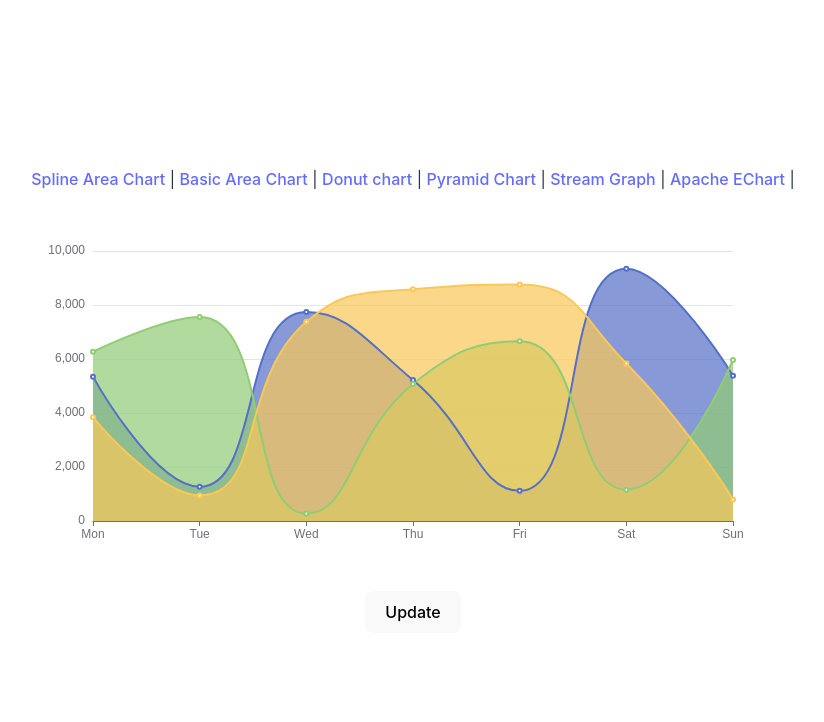
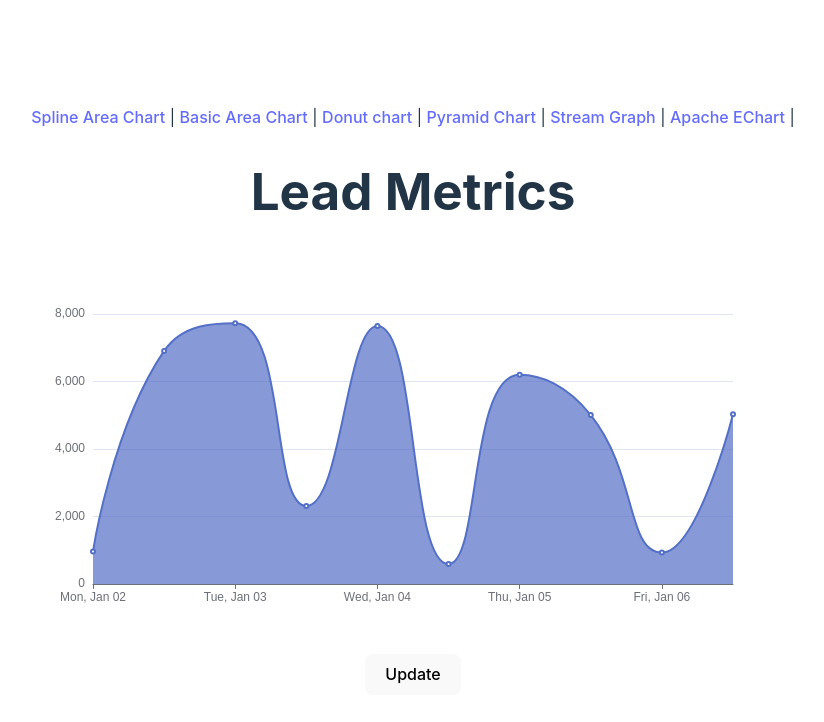
Before and after one commit to sseidmed/vue-apache-echart-example, a Vue app: page /basic-area-chart in a window 1280 px wide. Shown: the top 722 px of the page, without its empty margins (227-1051 px from the left). Built offline with nearby package versions, Linux system fonts and the light colour scheme.

Commit message:
New chart

```diff
--- a/src/App.vue
+++ b/src/App.vue
@@ -5,14 +5,13 @@ import SplineAreaChart from './components/SplineAreaChart.vue'
 <template>
   <div id="nav">
     <router-link to="/">Spline Area Chart</router-link> |
-    <router-link to="/apache">Basic Area Chart</router-link> |
+    <router-link to="/basic-area-chart">Basic Area Chart</router-link> |
     <router-link to="/apache">Donut chart</router-link> |
     <router-link to="/apache">Pyramid Chart</router-link> |
     <router-link to="/apache">Stream Graph</router-link> |
     <router-link to="/apache">Apache EChart</router-link> |
   </div>
   <router-view/>
-  <SplineAreaChart />
 </template>
 
 <style scoped>
--- /dev/null
+++ b/src/components/BasicAreaChart.vue
@@ -0,0 +1,94 @@
+<template>
+  <h1>Lead Metrics</h1>
+  <chart id="area" :options="options" :series="series"></chart>
+  <button @click="updateSpline">Update</button>
+</template>
+<script setup>
+import { ref, reactive, watch } from 'vue'
+import dayjs from 'dayjs'
+
+import Chart from './Chart.vue'
+
+// Create the echarts instance
+let series1 = randomNumbers()
+console.log(series1)
+
+const daysOfTheWeek = ['Sun', 'Mon', 'Tue', 'Wed', 'Thur', 'Fri', 'Sat']
+
+const series = ref([
+  {
+    data: series1,
+    type: 'line',
+    areaStyle: {},
+    smooth: true
+  }
+])
+
+const options = ref({
+  xAxis: {
+    type: 'time',
+    boundaryGap: false,
+    axisPointer: {
+      show: true,
+      type: 'line',
+      snap: true,
+      label: {
+        show: true,
+        formatter: ((params) => {
+          const date = new Date(params.value)
+          return dayjs(date).format('ddd, MMM DD HH:MM')
+        })
+      }
+    },
+    axisLabel: {
+      formatter: ((value) => {
+        const date = new Date(value)
+        return dayjs(date).format('ddd, MMM DD')
+      })
+    }
+  },
+  yAxis: {
+    type: 'value',
+    axisPointer: {
+      show: true,
+      type: 'line',
+      snap: true,
+      label: {
+        show: true
+      }
+    }
+  },
+  grid: {
+    tooltip: {
+      show: true,
+      trigger: 'axis',
+    }
+  }
+})
+
+function randomNumbers() {
+  // return Array.from({ length: 10 }, () => Math.floor(Math.random() * 10000))
+  return [['2023-01-02T00:00:00', Math.floor(Math.random() * 10000)], ['2023-01-02T12:00:00', Math.floor(Math.random() * 10000)], ['2023-01-03T00:00:00', Math.floor(Math.random() * 10000)], ['2023-01-03T12:00:00', Math.floor(Math.random() * 10000)], ['2023-01-04T00:00:00', Math.floor(Math.random() * 10000)], ['2023-01-04T12:00:00', Math.floor(Math.random() * 10000)], ['2023-01-05T00:00:00', Math.floor(Math.random() * 10000)], ['2023-01-05T12:00:00', Math.floor(Math.random() * 10000)], ['2023-01-06T00:00:00', Math.floor(Math.random() * 10000)], ['2023-01-06T12:00:00', Math.floor(Math.random() * 10000)]]
+}
+function updateSpline() {
+  series1 = randomNumbers()
+  series.value = [
+    {
+      data: series1,
+      type: 'line',
+      areaStyle: {},
+      smooth: true
+    }
+  ]
+}
+</script>
+
+<style scoped>
+.read-the-docs {
+  color: rgb(245, 235, 235);
+}
+
+.chart {
+  height: 400px;
+}
+</style>
--- a/src/components/Chart.vue
+++ b/src/components/Chart.vue
@@ -3,7 +3,7 @@
 </template>
 
 <script setup>
-import { onMounted, defineProps, watch, toRefs } from 'vue'
+import { onMounted, watch, toRefs } from 'vue'
 import * as echarts from 'echarts';
 
 const props = defineProps({
--- a/src/components/SplineAreaChart.vue
+++ b/src/components/SplineAreaChart.vue
@@ -37,10 +37,20 @@ const options = ref({
   xAxis: {
     type: 'category',
     boundaryGap: false,
-    data: ['Mon', 'Tue', 'Wed', 'Thu', 'Fri', 'Sat', 'Sun']
+    data: ['Mon', 'Tue', 'Wed', 'Thu', 'Fri', 'Sat', 'Sun'],
+    axisPointer: {
+      show: true,
+      type: 'line'
+    }
   },
   yAxis: {
     type: 'value'
+  },
+  grid: {
+    tooltip: {
+      show: true,
+      trigger: 'axis'
+    }
   }
 })
 
--- a/src/router/index.js
+++ b/src/router/index.js
@@ -1,13 +1,18 @@
 import { createRouter, createWebHistory } from 'vue-router'
-import HelloWorld from '../components/SplineAreaChart.vue'
-import Chart from '../components/Chart.vue'
+import SplineAreaChart from '../components/SplineAreaChart.vue'
+import BasicAreaChart from '../components/BasicAreaChart.vue'
 import ApacheEChart from '../components/ApacheEChart.vue'
 
 const routes = [
   {
     path: '/',
-    name: 'chart',
-    component: HelloWorld
+    name: 'spline-area-chart',
+    component: SplineAreaChart
+  },
+  {
+    path: '/basic-area-chart',
+    name: 'basic-area-chart',
+    component: BasicAreaChart
   },
   {
     path: '/apache',
```
